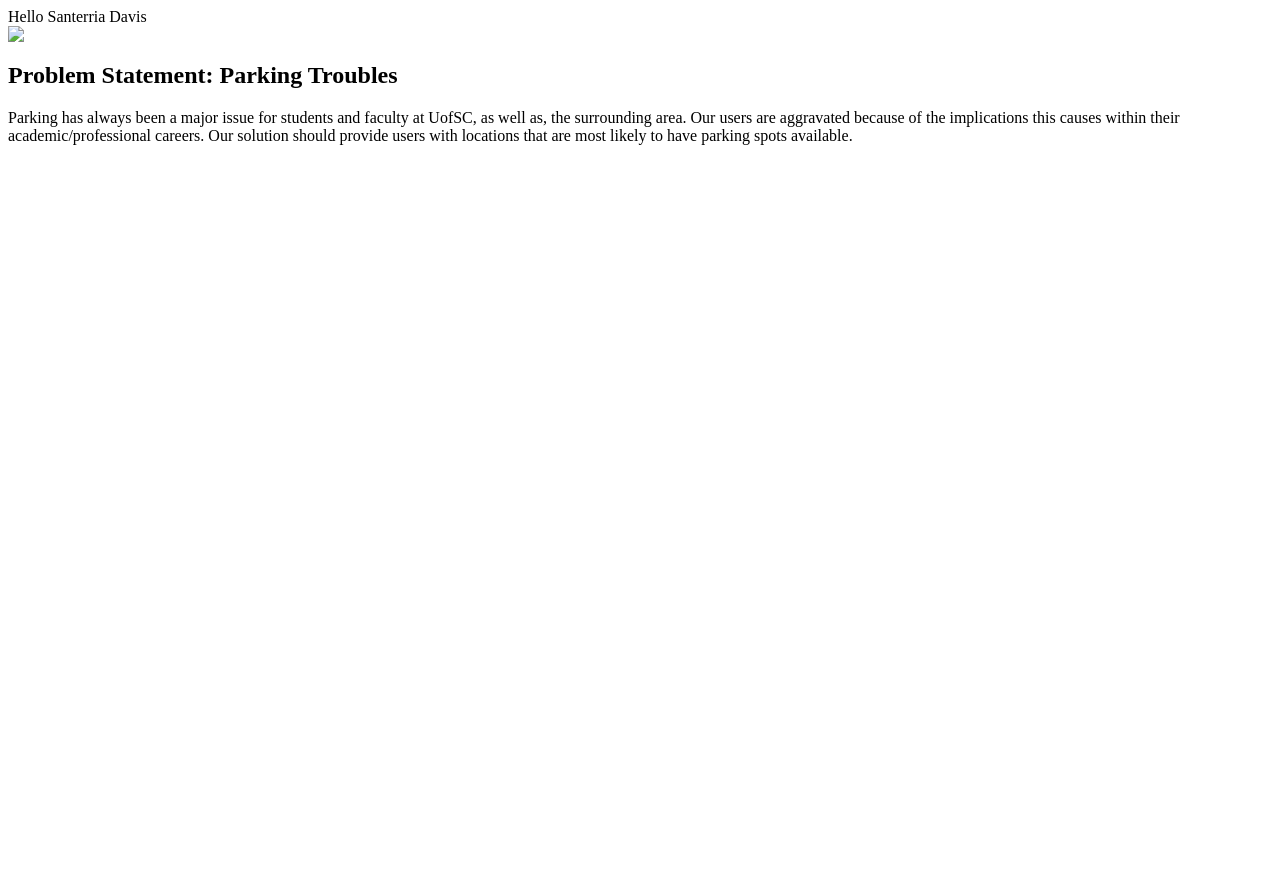
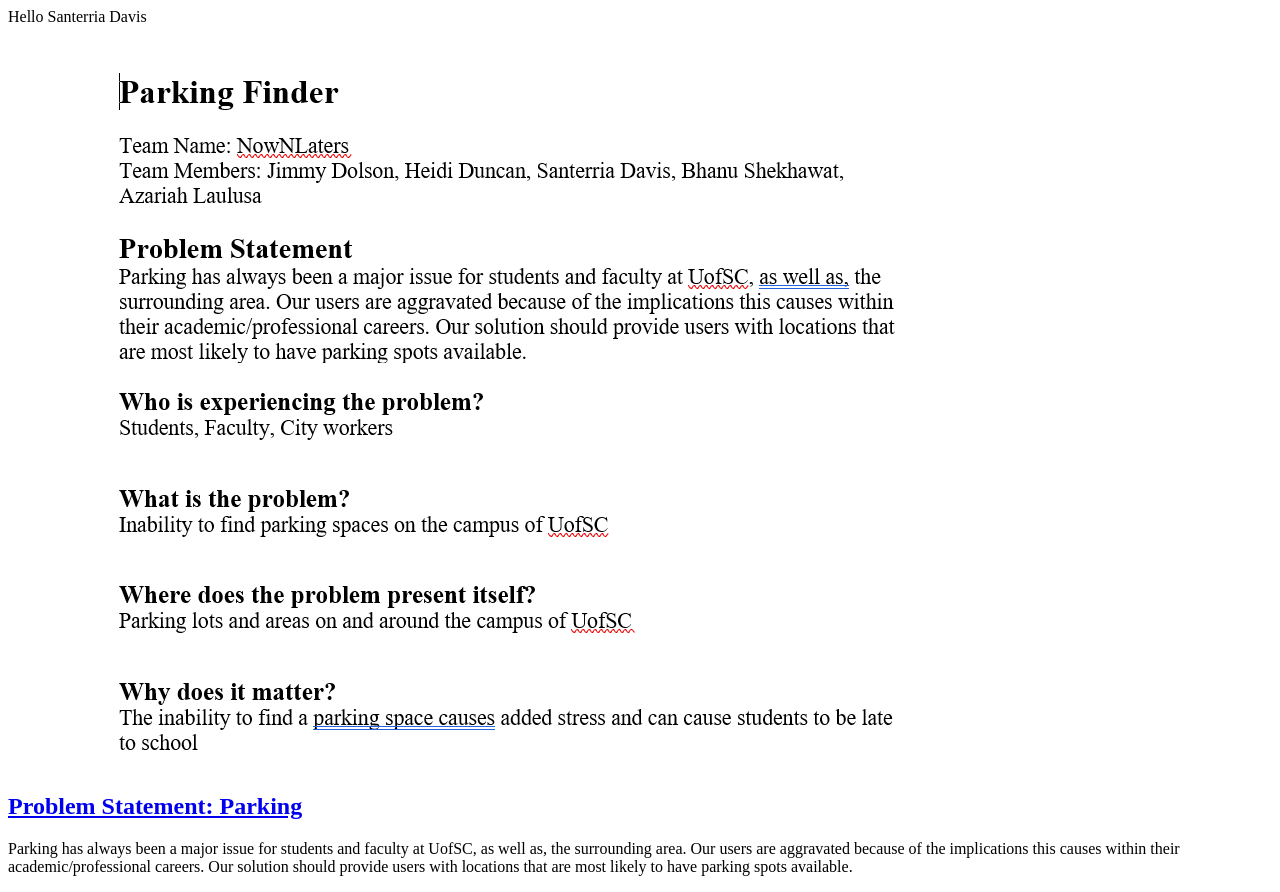
Before and after one commit to sandavis93/sandavis93.github.io, a plain HTML site: page index.html in a window 1280 px wide. Before the commit the page ends 800 px from the top, so only its background shows below. Drawn offline with Linux system fonts and the light colour scheme.

Commit message:
Add files via upload

```diff
--- a/index.html
+++ b/index.html
@@ -1,9 +1,9 @@
 Hello Santerria Davis
 
 <section class="assignment">
-    <img src="images/Problem Statement.PNG">
+    <a href="files/Problem Statement.pdf"><img src="images/Problem-Statement.PNG"></a>
     <section class="ass-details">
-        <h2>Problem Statement: Parking Troubles</h2>
+        <a href="files/Problem Statement.pdf"><h2>Problem Statement: Parking</h2></a>
         <p>
             Parking has always been a major issue for students and faculty at UofSC, as well as, the surrounding area. Our users are aggravated because of the implications this causes within their academic/professional careers. Our solution should provide users with locations that are most likely to have parking spots available.
         </p>
```
Also changed, not shown: Images/Problem-Statement.PNG (added), 1 other file.
